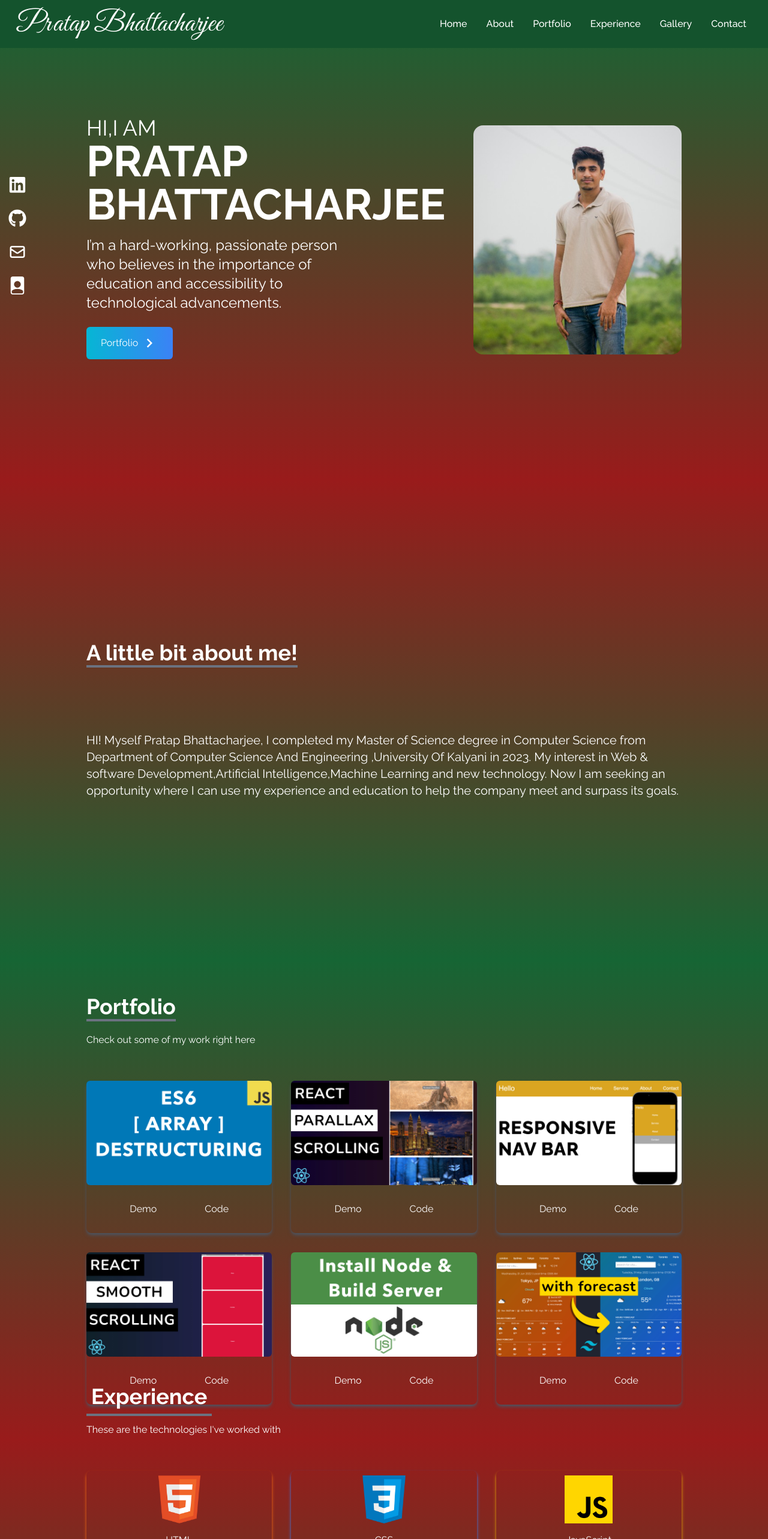
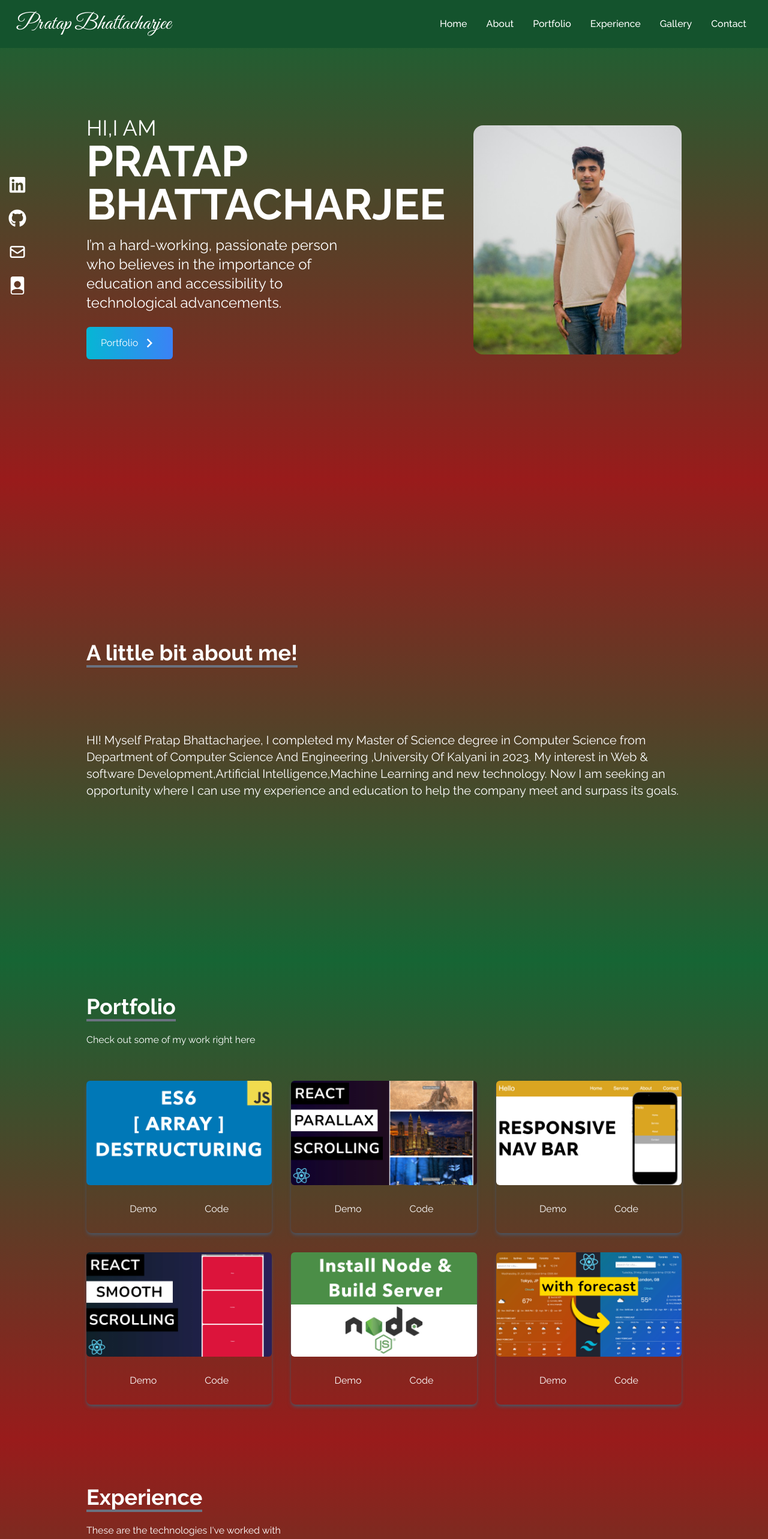
Before and after one commit to ultrainstinctt/Portfolio-using-react-tailwindcss, a React (Create React App) app: page / in a window 1280 px wide. Shown: the top 2566 px of the page at 60% size. Built offline with nearby package versions, Linux system fonts and the light colour scheme.

Commit message:
4th commit z index

```diff
--- a/src/components/Experience.jsx
+++ b/src/components/Experience.jsx
@@ -112,13 +112,13 @@ const Experience = () => {
     >
       <div className="max-w-screen-lg mx-auto p-4 flex flex-col justify-center w-full h-full ">
         <div className="pb-0">
-          <p className="text-4xl font-bold border-b-4 border-gray-500 p-2 inline">
+          <p className="text-4xl font-bold inline border-b-4 border-gray-500">
             Experience
           </p>
           <p className="py-6">These are the technologies I've worked with</p>
         </div>
 
-        <div className="w-full grid grid-cols-2 sm:grid-cols-3 gap-8 text-center py-8 px-12 sm:px-0">
+        <div className="w-full grid grid-cols-2 sm:grid-cols-5 gap-8 text-center py-8 px-12 sm:px-0">
           {techs.map(({ id, src, title, style }) => (
             <div
               key={id}
--- a/src/components/Gallery.jsx
+++ b/src/components/Gallery.jsx
@@ -21,15 +21,16 @@ const Gallery = () => {
     slidesToScroll: 1,
     waitForAnimate: true,
     autoPlay:true,
+
   };
   return (
     <div   name="gallery" className="w-full h-screen bg-gradient-to-b from-green-800 to-red-800 p-4 text-white">
         <div className='max-w-screen-lg p-4 mx-auto flex flex-col justify-center w-full h-full'>
-          <div className="pb-1">
+          <div className="pb-8">
             <p className="text-4xl font-bold inline border-b-4  border-gray-500">
               Gallery
             </p>
-            <p className="py-1 text-2xl">Check out some of my Picture here</p>
+            <p className="py-6 ">Check out some of my Picture here</p>
           </div>
         <div className=' justify-center items-center py-0'>
               <Slider {...settings}>
--- a/src/components/NavBar.jsx
+++ b/src/components/NavBar.jsx
@@ -38,9 +38,9 @@ const NavBar=()=> {
          },
     ]
   return (
-    <div className='flex justify-between items-center w-full h-20 px-5 text-white  bg-green-900 fixed'>
+    <div className='flex justify-between items-center w-full h-20 px-5 text-white  bg-green-900 fixed z-10'>
         <div>
-            <h1 className='text-5xl font-signature ml-2'>Pratap Bhattacharjee</h1>
+            <h1 className='text-4xl font-signature ml-2'>Pratap Bhattacharjee</h1>
         </div>
 
         <ul className='hidden md:flex'>
```
Lines whose indentation alone changed are shown as unchanged.
